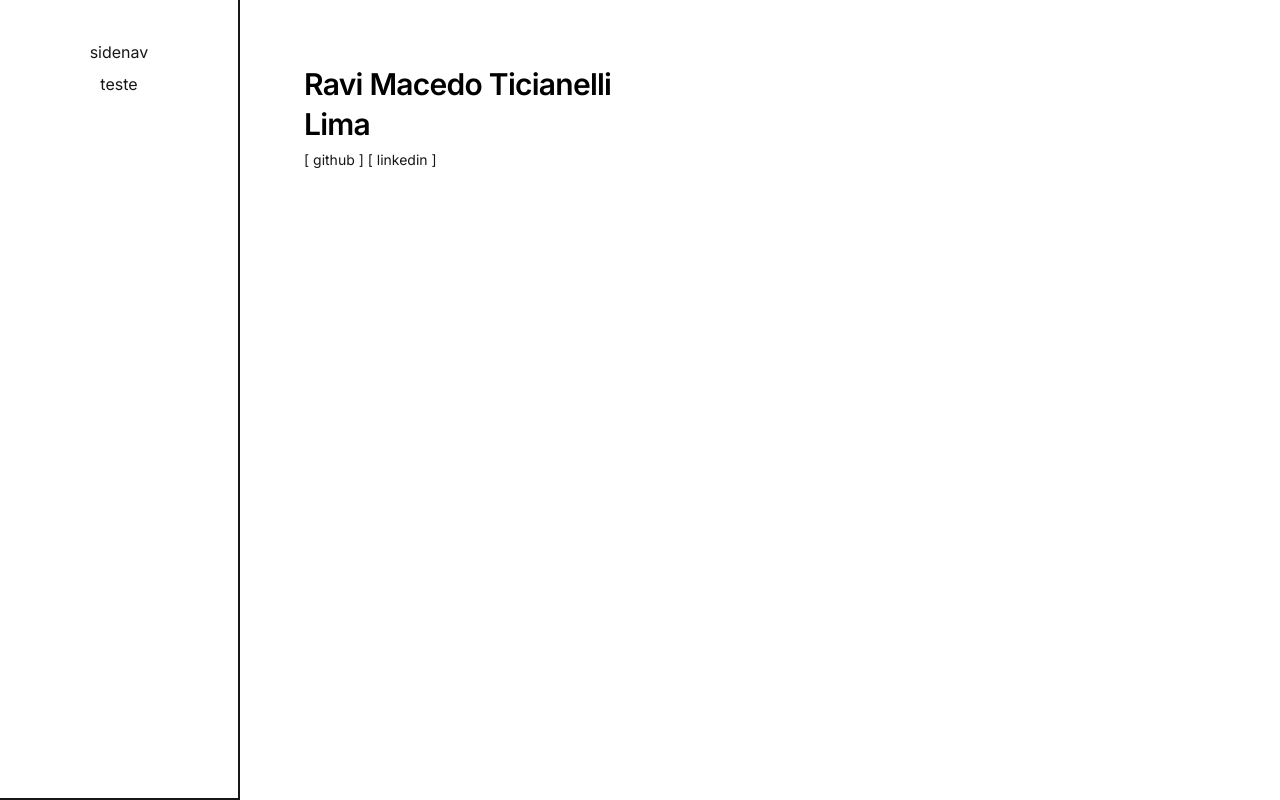
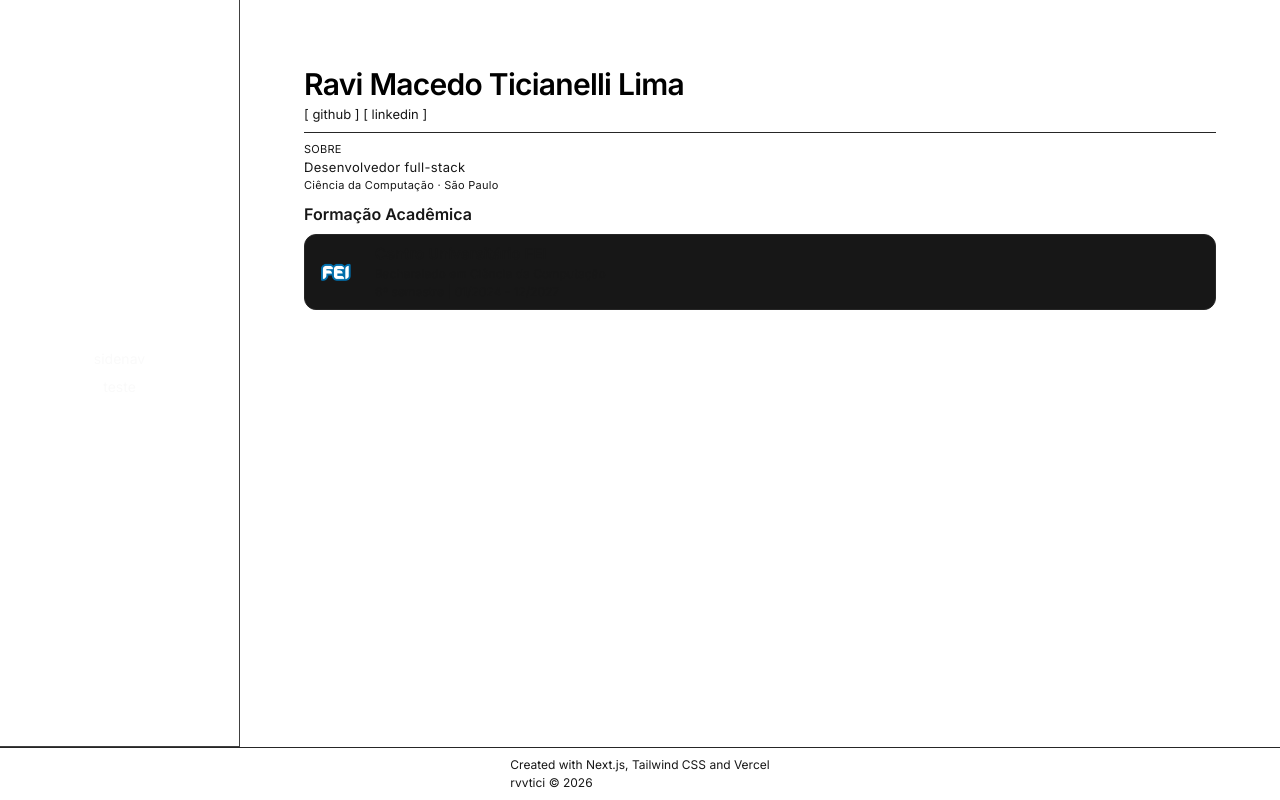
Before and after one commit to rvvtici/portfolio, a Next.js app: page / in a window 1280 px wide. Built offline with nearby package versions, Linux system fonts and the light colour scheme.

Commit message:
footer & education & about

```diff
--- a/app/page.tsx
+++ b/app/page.tsx
@@ -1,38 +1,96 @@
 import SideNav from "./sidenav";
+import Image from 'next/image';
 
 export default function Home() {
   return (
-    <div className="flex h-screen flex-col dark:bg-black md:flex-row">
+    <div className="flex h-screen w-screen flex-col dark:bg-neutral-950">
+      <div className="flex flex-1 md:flex-row flex-col">
       <SideNav />
-      {/*
-      <div className="flex flex-1 flex-col items-center justify-center overflow-y-auto bg-zinc-50 font-sans dark:bg-black">
-      */}
-        <main className="flex flex-row items-center px-16 py-16 gap-6 sm:items-start">
-          {/*<div className="flex flex-col items-center gap-6 text-center sm:items-start sm:text-left">
-          */}
+        <main className="flex flex-1 flex-col  px-12 py-10 gap-0 md:py-16 md:px-16 ">
           <div>
-
-            <h1 className="max-w-xs text-3xl font-semibold leading-10 tracking-tight text-black dark:text-zinc-50">
+            <h1 className="flex-1 text-3xl font-semibold leading-10 tracking-tight text-black dark:text-zinc-50">
               Ravi Macedo Ticianelli Lima
             </h1>
-            <p className="text-sm max-w-md text-lg leading-8">
+            <p className="text-[13px] leading-5">
               <a
+                target="_blank"
                 href="https://github.com/rvvtici"
                 className=""
                 >
                 [ github ]
               </a>{" "}
               <a
+                target="_blank"
                 href="https://linkedin.com/in/rvvtici"
                 className=""
                 >
                 [ linkedin ]
               </a>
             </p>
+
+
           </div>
-          {/*</div>*/}
+          <div className="border-b-1 mt-2 mb-2 border-neutral-800">
+          </div>
+
+            <h3 className="text-[11px] tracking-wide font dark:text-zinc-500">
+              SOBRE
+            </h3>
+            <p className="text-[13px] gap-5 tracking-wide font dark:text-zinc-50">
+              Desenvolvedor full-stack
+            </p>
+
+            <p className="text-[11px] tracking-wide font dark:text-zinc-500">
+              Ciência da Computação · São Paulo
+            </p>
+
+
+
+          <div>
+            <h2 className="font-semibold leading-10 dark:text-zinc-50">
+              Formação Acadêmica
+            </h2>
+
+            <div className="flex w-full border-neutral-800 bg-neutral-900 border-1 rounded-xl">
+              <div className="flex p-4 justify-center items-center">
+                <Image
+                  src="/fei.png"
+                  width={30}
+                  height={40}
+                  className="block"
+                  alt="logo fei"
+                  />
+              </div>
+              <div className="flex p-2 justify-start flex-col">
+                <h3 className="font-semibold text-[15px]">
+                Centro Universitário FEI</h3>
+                <h4 className="max-w-sm text-[12px] font dark:text-zinc-500">
+                  Bacharelado em Ciência da Computação
+                </h4>
+                <h4 className="max-w-sm text-[12px] font dark:text-zinc-500">
+                  6º semestre | 01/2024 - 12/2027
+                </h4>
+
+              </div>
+            </div>
+
+
+
+
+          </div>
         </main>
-      {/*</div>*/}
+        </div>
+
+        <footer className=" p-2 border-neutral-800 border-t-1 flex justify-center items-center">
+          <h4 className="max-w-sm text-[12px] font dark:text-zinc-500">
+            Created with Next.js, Tailwind CSS and Vercel <br/>rvvtici © 2026
+          </h4>
+        </footer>
+
+
+
     </div>
+
+
   );
 }
--- a/app/sidenav.tsx
+++ b/app/sidenav.tsx
@@ -3,11 +3,12 @@ import Link from 'next/link';
 export default function SideNav() {
   return (
     //<div className="flex h-full flex-col px-3 py-4 md:px-2">
-      <div className="flex dark:bg-black border-b-2
-      flex-row justify-center items-center space-x-2 py-1.5 w-full
-      md:flex-col md:space-x-0 md:space-y-2 md:py-10 md:w-60
-      md:justify-start
-      border-r-2
+      <div className="flex dark:bg-neutral-950 border-b-1
+      border-neutral-700
+      text-zinc-50 text-sm flex-row justify-center
+      items-center space-x-2 py-1.5
+      md:flex-col md:space-x-0 md:space-y-2 md:py-16 md:w-60
+      md:justify-center md:border-r-1
       ">
 
           <p>sidenav</p>
```
Also changed, not shown: public/fei.png (added).
